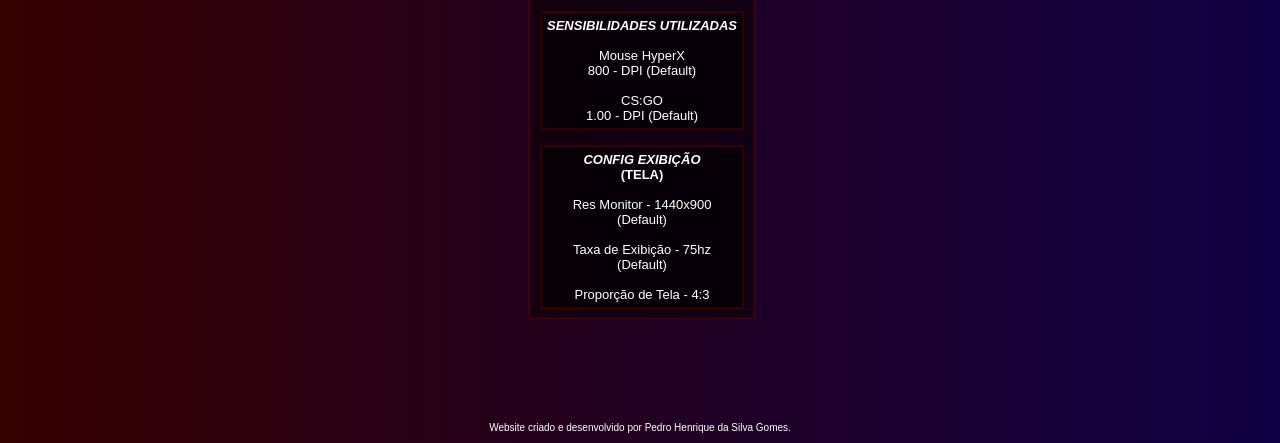
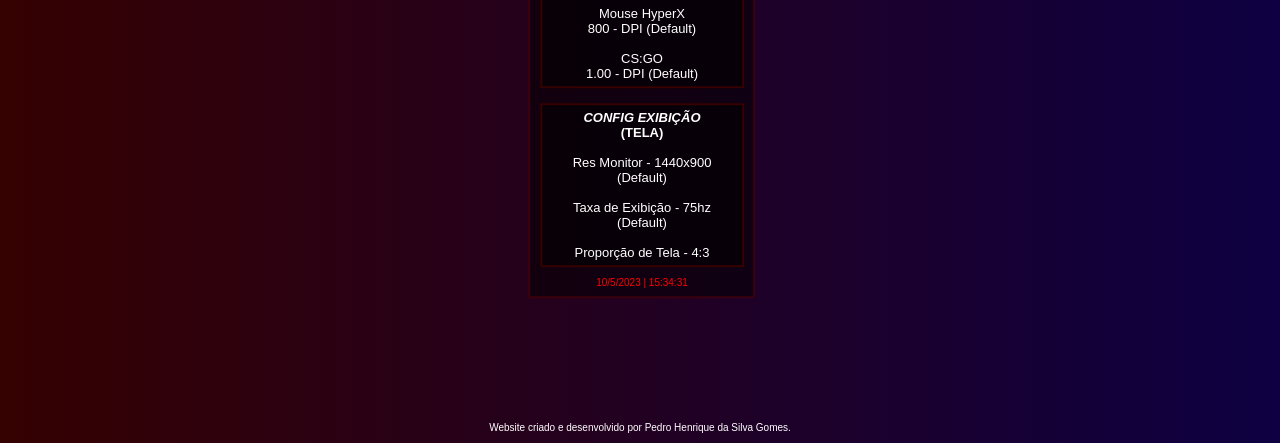
Before and after one commit to kspr-ph/csgo, a plain HTML site: page index.html in a window 1280 px wide. Shown: the part 357-800 px from the top of the page. Drawn offline with Linux system fonts and the light colour scheme.

Commit message:
Add files via upload

```diff
--- a/index.html
+++ b/index.html
@@ -15,7 +15,6 @@
         <form>
             <fieldset>
                 <legend><b>CS:GO</b></legend>
-                <br>
                     <div class="subbox-1">
                         <p><b><em>CONTEÚDO EXTERNO</em></b></p>
                         <div class="subbox1">
@@ -55,11 +54,13 @@
                         <br><br>
                         <p4>Proporção de Tela - 4:3</p4>
                     </div>
+                    <p id="data-hora"></p>
             </fieldset>
         </form>
     </div>
     <footer>
         <p class="footerp">Website criado e desenvolvido por Pedro Henrique da Silva Gomes.</p>
     </footer>
+    <script type="text/javascript" src="script.js"></script>
 </body>
 </html>
--- a/script.js
+++ b/script.js
@@ -0,0 +1,18 @@
+function atualizarDataHora() {
+    var dataHoraAtual = new Date();
+
+    var dia = dataHoraAtual.getDate();
+    var mes = dataHoraAtual.getMonth() + 1;
+    var ano = dataHoraAtual.getFullYear();
+
+    var hora = dataHoraAtual.getHours();
+    var minutos = dataHoraAtual.getMinutes();
+    var segundos = dataHoraAtual.getSeconds();
+
+    var dataHoraFormatada = dia + "/" + mes + "/" + ano + " | " + hora + ":" + minutos + ":" + segundos;
+
+dataHoraElemento.textContent = dataHoraFormatada;
+}
+
+setInterval(atualizarDataHora, 1000);
+ var dataHoraElemento = document.getElementById("data-hora");
--- a/style.css
+++ b/style.css
@@ -19,6 +19,7 @@ header{
     margin-bottom: 25px;
 }
 
+
 legend{
     font-family:Arial, Helvetica, sans-serif ;
     padding: 4px;
@@ -28,13 +29,14 @@ legend{
     background-image: linear-gradient(to right, #0e0042, #350101);
     color: rgba(255, 255, 255);
 }
+
 fieldset{
     position: absolute;
     background-color: rgba(0, 0, 0, 0.5);
     border: 2px solid rgba(255, 0, 0, 0.178);
     border-radius: 3px;
     color: rgb(255, 255, 255);
-    top: 54%;
+    top: 51%;
     left: 50%;
     width: auto;
     height: auto;
@@ -86,3 +88,8 @@ fieldset{
     font-size: 10px;
     color: white;
 }
+#data-hora{
+    color: rgb(255, 0, 0);
+    font-size: 10px;
+    margin-bottom: 0px;
+}
```
